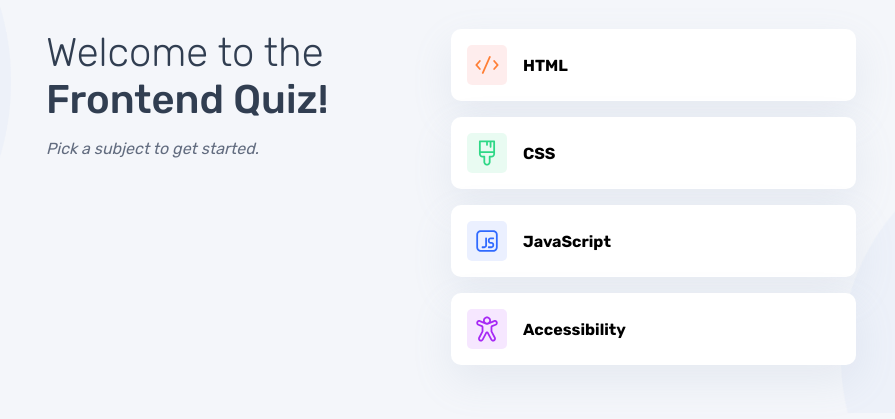
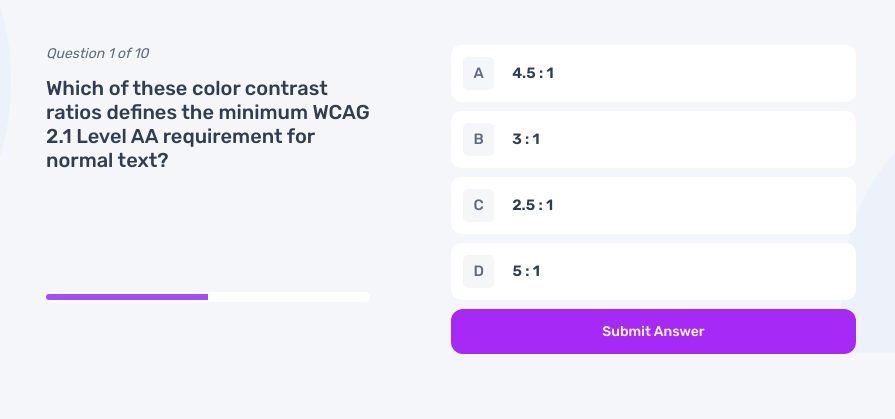
Before and after one commit to Adefenwa/quiz-app, a plain HTML site: page index.html in a window 1280 px wide. Shown: the part 91-510 px from the top of the page, without its empty margins (189-1084 px from the left). Drawn offline with Linux system fonts and the light colour scheme.

Commit message:
finished the second screen desktop

```diff
--- a/assets/css/style.css
+++ b/assets/css/style.css
@@ -41,7 +41,7 @@
 	margin: 0 auto;
 }
 .hidden {
-	display: none;
+	display: none !important;
 }
 #wrapper {
 	max-width: 768px; /* TABLET MODE */
@@ -342,4 +342,23 @@
 	.subject__list {
 		width: 50%;
 	}
+
+	/* SUBJECT QUESTION STYLING */
+	.subject__question {
+		display: flex;
+		justify-content: space-between;
+		gap: 1em;
+	}
+	.row__one {
+		width: 40%;
+	}
+	.subject__question-number {
+		padding: 0 0 1em 0;
+	}
+	.row__two {
+		width: 50%;
+	}
+	input[type='range'] {
+		margin-top: 9em;
+	}
 }
--- a/index.html
+++ b/index.html
@@ -72,7 +72,7 @@
         <div class="container">
           <!-- /////  Quiz menu start ///// -->
           <!-- HERO TEXT -->
-          <section class="quiz__menu">
+          <section class="quiz__menu hidden">
             <div class="hero">
               <h1 class="hero__light">Welcome to the</h1>
               <h1 class="hero__bold">Frontend Quiz!</h1>
@@ -162,14 +162,15 @@
           <!-- ///// Quiz menu end ///// -->
 
           <!-- ///// Quiz question start ///// -->
-          <section class="subject__question hidden">
+          <section class="subject__question">
+            <div class="row__one">
               <p class="subject__question-number">
                 Question
                 <!-- number -->1 of 10
               </p>
               <h1 class="question">
-              Which of these color contrast ratios defines the minimum WCAG 2.1
-              Level AA requirement for normal text?
+                Which of these color contrast ratios defines the minimum WCAG
+                2.1 Level AA requirement for normal text?
               </h1>
               <input
                 type="range"
@@ -180,6 +181,8 @@
                 max="10"
                 value="5"
               />
+            </div>
+            <div class="row__two">
               <div class="options">
                 <button type="submit" class="option option__a">
                   <div class="row--one">
@@ -326,7 +329,9 @@
                   </div>
                 </button>
               </div>
-            <button type="submit" class="btn btn--submit">Submit Answer</button>
+              <button type="submit" class="btn btn--submit">
+                Submit Answer
+              </button>
               <div class="error hidden">
                 <svg
                   xmlns="http://www.w3.org/2000/svg"
@@ -341,6 +346,7 @@
                   />
                 </svg>
                 <h3 class="error__message">Please select an answer</h3>
+              </div>
             </div>
           </section>
           <!-- ///// Quiz question end ///// -->
```
Lines whose indentation alone changed are shown as unchanged.
